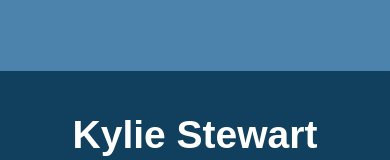
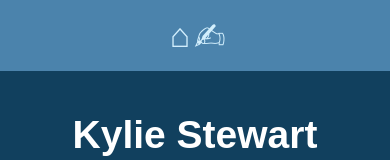
Before and after one commit to kale-stew/mobile-portfolio, a React (Create React App) app: page / in a window 390 px wide. Shown: the top 160 px of the page. Built offline with nearby package versions, Linux system fonts and the light colour scheme.

Commit message:
Responsive CSS achieved

```diff
--- a/src/App.css
+++ b/src/App.css
@@ -12,6 +12,7 @@
   font-size: 24px;
   padding: 10px 0px 10px 0px;
   height: 6vh;
+  width: 100vw;
 }
 
 .body {
@@ -22,6 +23,10 @@
   flex-direction: column;
   justify-content: center;
   align-items: center;
+}
+
+.lazy {
+  visibility: hidden;
 }
 
 .aboutme {
@@ -49,11 +54,13 @@
 }
 
 .home-icon {
-  display: none;
+  visibility: hidden;
+  font-size: 34px;
 }
 
 .contact-icon {
-  display: none;
+  visibility: hidden;
+  font-size: 38px;
 }
 
 @media only screen and (max-width: 1100px) {
@@ -68,21 +75,32 @@
   }
 
   .home-icon {
-    display: none;
+    visibility: hidden;
   }
 
   .contact-icon {
-    display: none;
+    visibility: hidden;
   }
 }
 
 @media only screen and (max-width: 641px) {
+
+  .fullsize-nav {
+    visibility: hidden;
+  }
+
+  .home-icon {
+    visibility: visible;
+    margin: 0px 80px 10px 0px;
+  }
+
+  .contact-icon {
+    visibility: visible;
+    margin: 5px 72px 10px 0px;
+  }
+
   .welcome {
     width: 89vw;
-  }
-
-  .fullsize-nav {
-    display: none;
   }
 
   .welcome-div {
@@ -98,11 +116,35 @@
   }
 
   .fullsize-nav {
-    display: none;
+    visibility: hidden;
+  }
+
+  .home-icon {
+    visibility: visible;
+    margin: 0px 50px 0px 0px;
+  }
+
+  .contact-icon {
+    visibility: visible;
+    margin: 0px 90px 0px 0px;
   }
 
   .welcome-div {
     width: 80vw;
+  }
+}
+
+@media only screen and (max-width: 420px) {
+  .home-icon {
+    position: fixed;
+    align-self: center;
+    margin: 0px 30px 0px 0px;
+  }
+
+  .contact-icon {
+    position: fixed;
+    align-self: center;
+    margin: 3px 0px 0px 30px;
   }
 }
 
--- a/src/App.js
+++ b/src/App.js
@@ -6,11 +6,13 @@ class App extends Component {
     return (
       <div className="app-container">
         <header className="header">
+          <a className="lazy"></a>
           <a className="fullsize-nav" href="">HOME</a>
-          <a className="home-icon" href=""></a>
+          <a className="home-icon" href="">⌂</a>
           <a className="fullsize-nav" href="">PORTFOLIO SITE</a>
+          <a className="lazy"></a>
           <a className="fullsize-nav" href="">CONTACT</a>
-          <a className="contact-icon" href=""></a>
+          <a className="contact-icon" href="">✍︎</a>
         </header>
         <div className="body">
           <h1 className="reveal-text">Kylie Stewart</h1>
--- a/src/index.css
+++ b/src/index.css
@@ -36,3 +36,9 @@ h2 {
   font-size: 16px;
   font-family: 'Julius Sans One', sans-serif;
 }
+
+@media only screen and (max-width: 641px) {
+  a {
+    color: rgb(210, 239, 253);
+  }
+}
```
